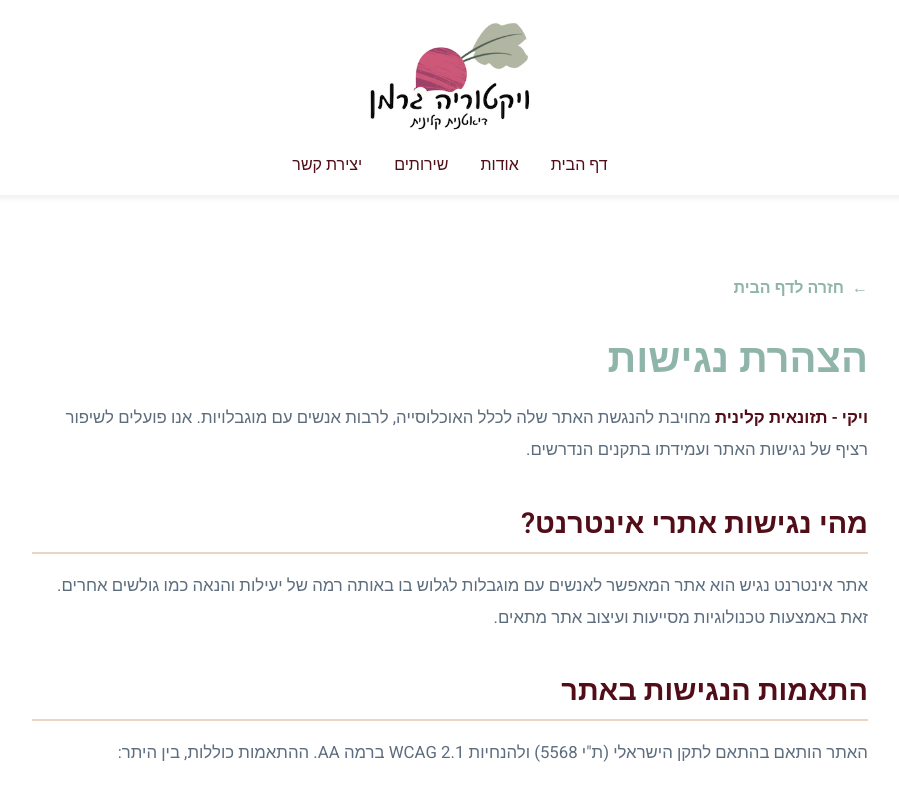
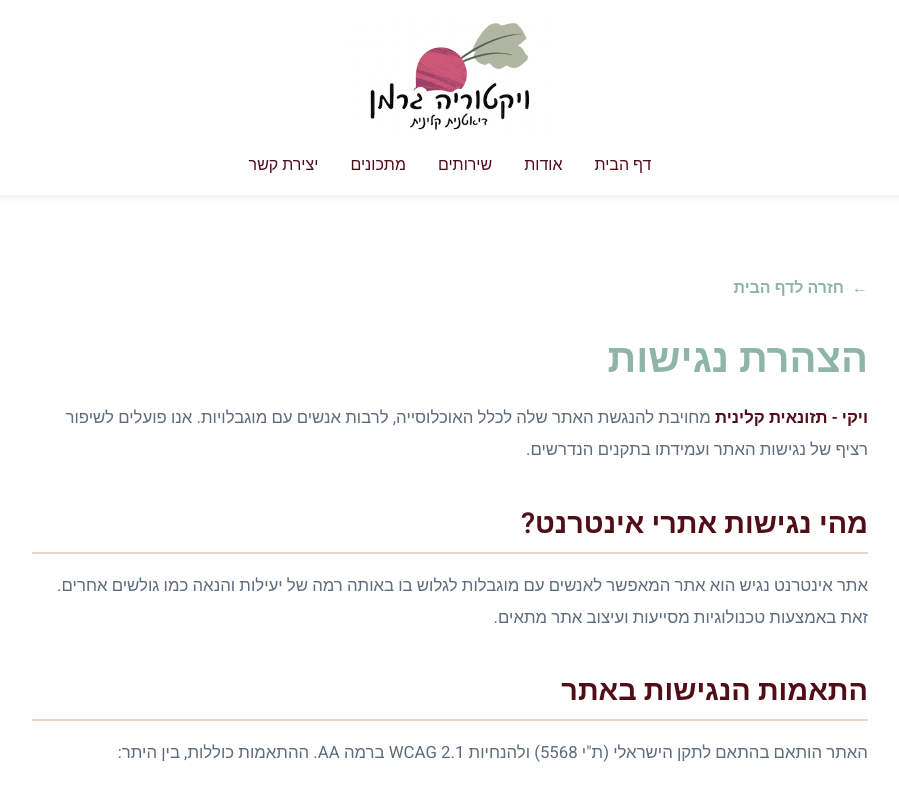
Before and after one commit to avivg7/nourish-site, a plain HTML site: page accessibility-statement.html in a window 1280 px wide. Shown: the top 790 px of the page, without its empty margins (190-1089 px from the left). Drawn offline with Linux system fonts and the light colour scheme.

Commit message:
Update accessibility-statement.html

```diff
--- a/accessibility-statement.html
+++ b/accessibility-statement.html
@@ -111,6 +111,7 @@
                     <li role="none"><a href="index.html#home" role="menuitem">דף הבית</a></li>
                     <li role="none"><a href="index.html#about" role="menuitem">אודות</a></li>
                     <li role="none"><a href="index.html#services" role="menuitem">שירותים</a></li>
+                    <li role="none"><a href="recipes.html" role="menuitem">מתכונים</a></li>
                     <li role="none"><a href="index.html#contact" role="menuitem">יצירת קשר</a></li>
                 </ul>
             </div>
@@ -290,6 +291,7 @@
                         <li><a href="index.html#home">דף הבית</a></li>
                         <li><a href="index.html#about">אודות</a></li>
                         <li><a href="index.html#services">שירותים</a></li>
+                        <li><a href="recipes.html">מתכונים</a></li>
                         <li><a href="accessibility-statement.html">הצהרת נגישות</a></li>
                     </ul>
                 </div>
```
